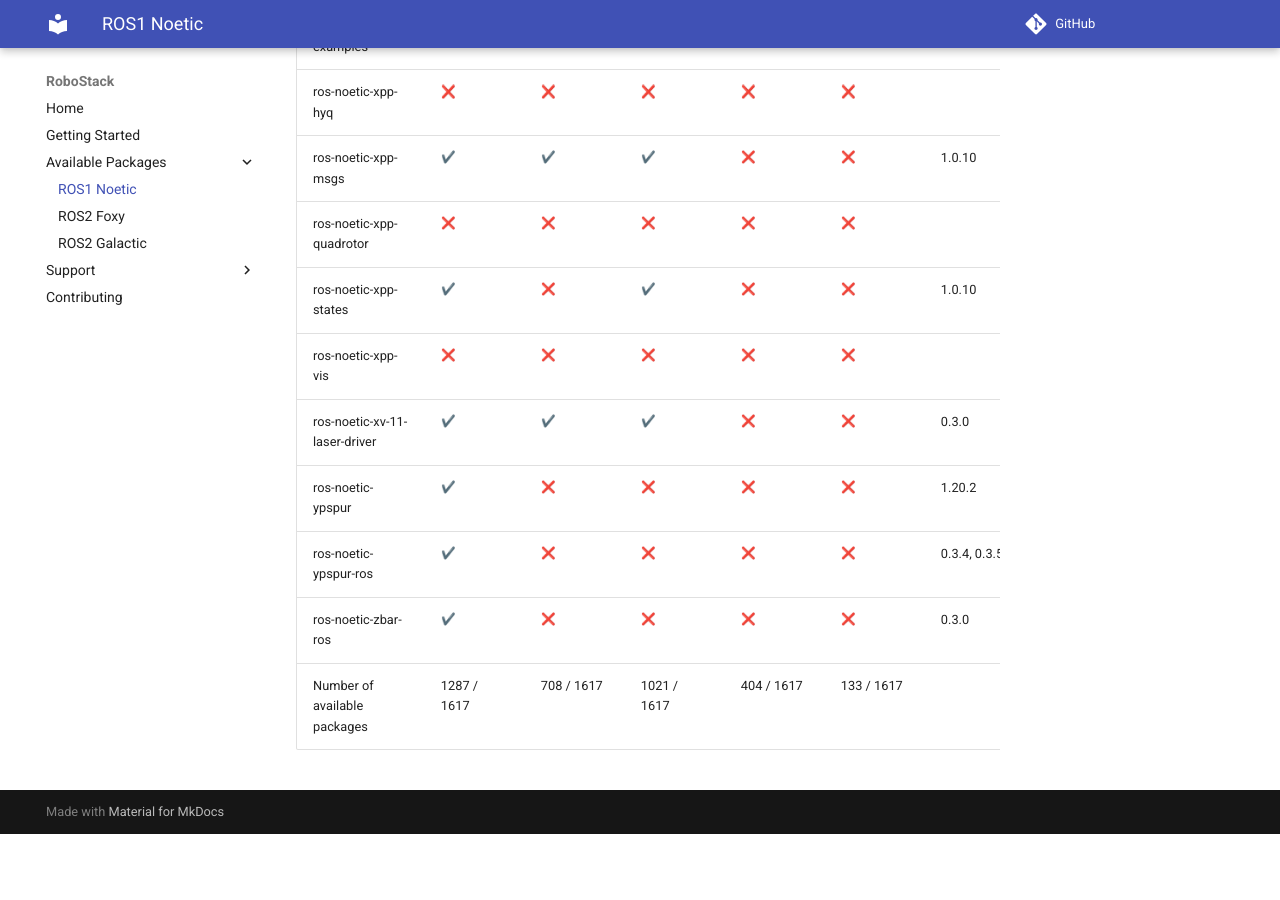
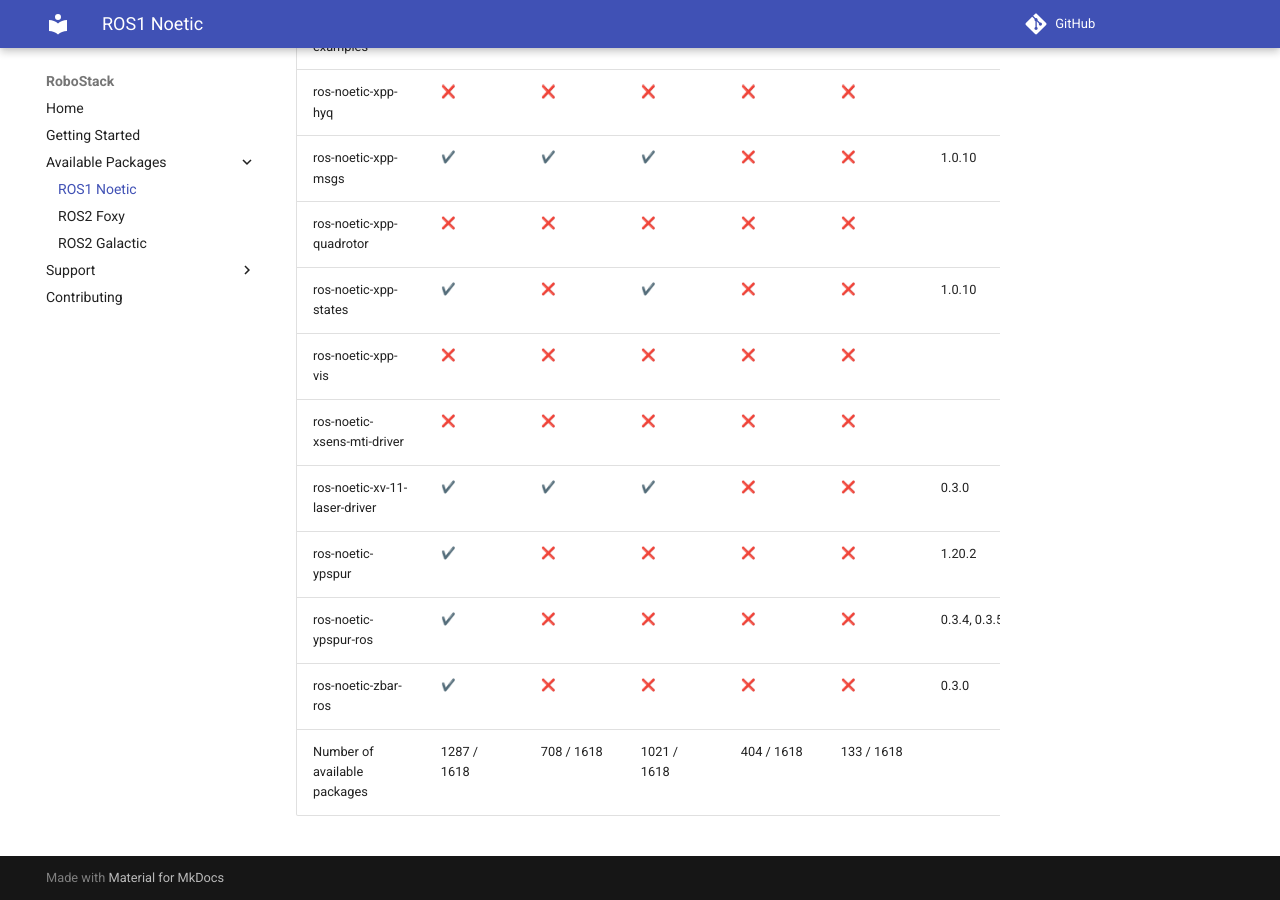
Before and after one commit to RoboStack/robostack.github.io, an MkDocs documentation site: the page built from docs/noetic.md, in a window 1280 px wide and 900 px high, scrolled down 118260 px. Built offline with MkDocs 1.6.1 and Material for MkDocs 9.7.7, drawn with Linux system fonts in a browser that asks for light colours; emoji names are drawn with the system emoji font; comment, search, counter and statistics services are not loaded; before the commit the page ends 119094 px from its top, so only the background shows below that.

Commit message:
Update tables

```diff
--- a/docs/noetic.md
+++ b/docs/noetic.md
@@ -1613,8 +1613,9 @@
 | ros-noetic-xpp-quadrotor | :x: { data-sort='0' } | :x: { data-sort='0' } | :x: { data-sort='0' } | :x: { data-sort='0' } | :x: { data-sort='0' } |   |
 | ros-noetic-xpp-states | :heavy_check_mark: { data-sort='1' } | :x: { data-sort='0' } | :heavy_check_mark: { data-sort='1' } | :x: { data-sort='0' } | :x: { data-sort='0' } | 1.0.10  |
 | ros-noetic-xpp-vis | :x: { data-sort='0' } | :x: { data-sort='0' } | :x: { data-sort='0' } | :x: { data-sort='0' } | :x: { data-sort='0' } |   |
+| ros-noetic-xsens-mti-driver | :x: { data-sort='0' } | :x: { data-sort='0' } | :x: { data-sort='0' } | :x: { data-sort='0' } | :x: { data-sort='0' } |   |
 | ros-noetic-xv-11-laser-driver | :heavy_check_mark: { data-sort='1' } | :heavy_check_mark: { data-sort='1' } | :heavy_check_mark: { data-sort='1' } | :x: { data-sort='0' } | :x: { data-sort='0' } | 0.3.0  |
 | ros-noetic-ypspur | :heavy_check_mark: { data-sort='1' } | :x: { data-sort='0' } | :x: { data-sort='0' } | :x: { data-sort='0' } | :x: { data-sort='0' } | 1.20.2  |
 | ros-noetic-ypspur-ros | :heavy_check_mark: { data-sort='1' } | :x: { data-sort='0' } | :x: { data-sort='0' } | :x: { data-sort='0' } | :x: { data-sort='0' } | 0.3.4, 0.3.5  |
 | ros-noetic-zbar-ros | :heavy_check_mark: { data-sort='1' } | :x: { data-sort='0' } | :x: { data-sort='0' } | :x: { data-sort='0' } | :x: { data-sort='0' } | 0.3.0  |
-| Number of available packages |  1287 / 1617 | 708 / 1617 | 1021 / 1617 | 404 / 1617 | 133 / 1617 |
+| Number of available packages |  1287 / 1618 | 708 / 1618 | 1021 / 1618 | 404 / 1618 | 133 / 1618 |
```
Also changed, not shown: docs/galactic.md (+2 -1 lines).
